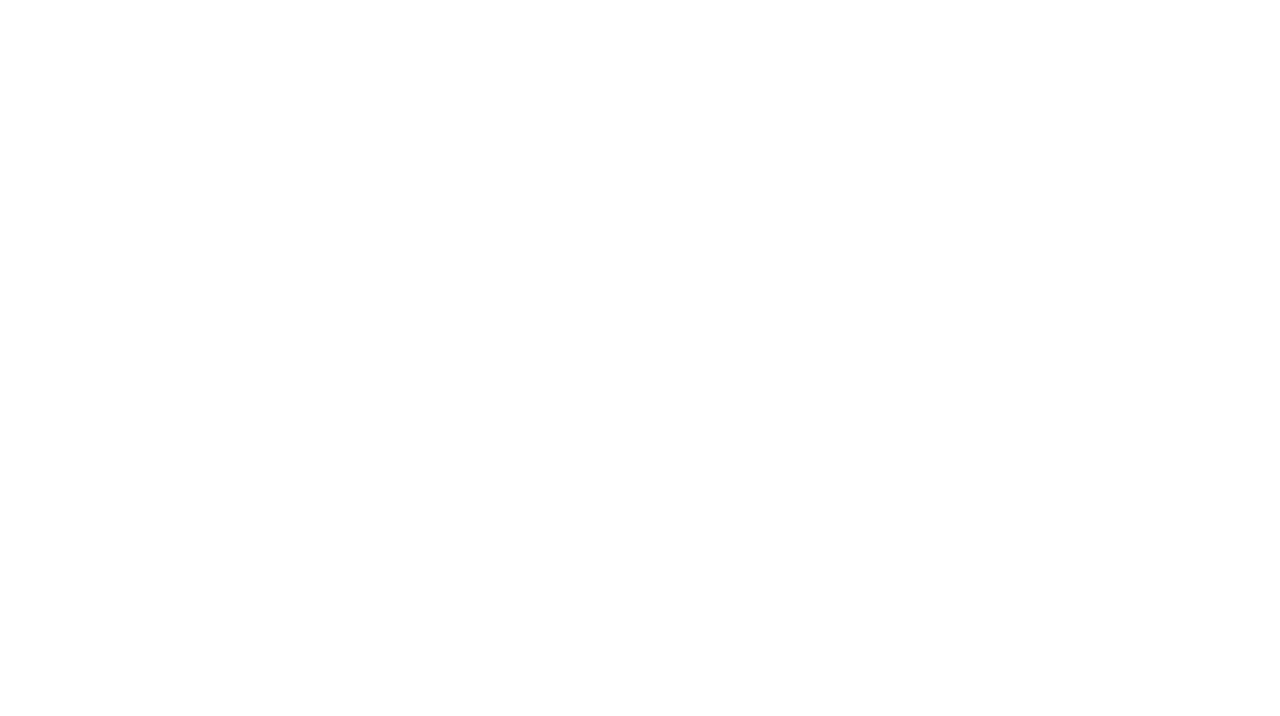
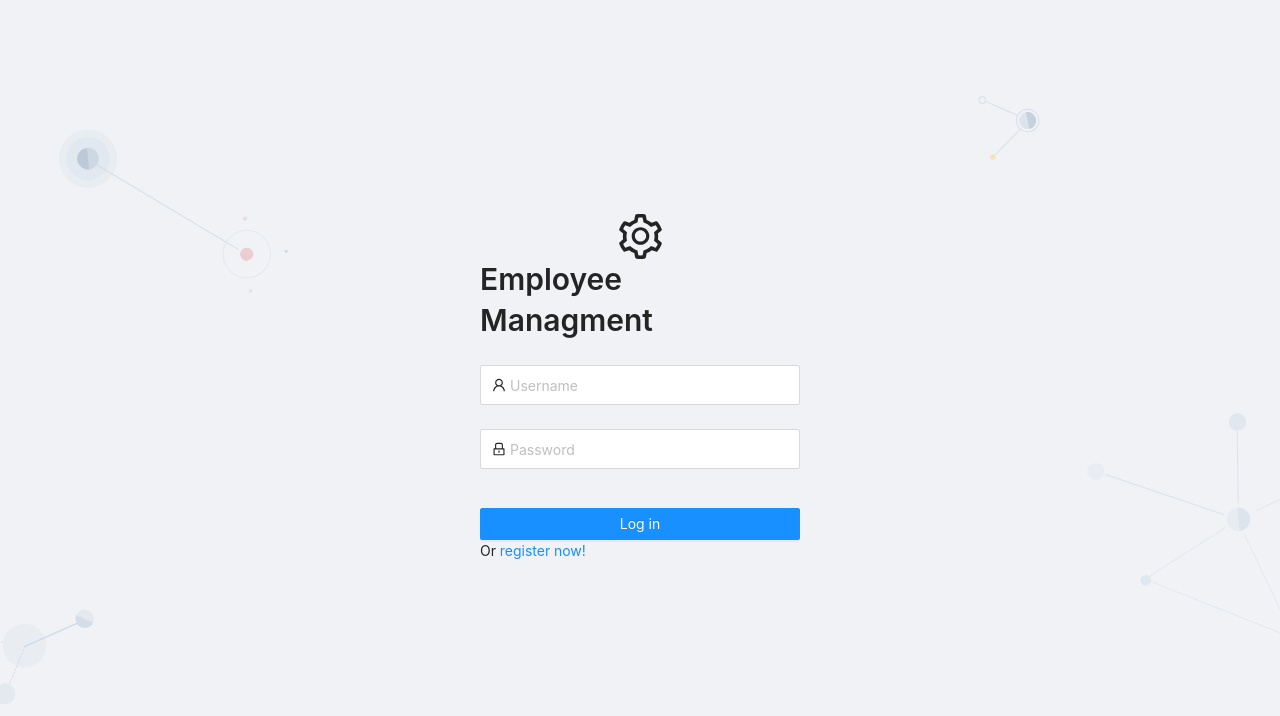
Before and after one commit to alirezaJvh/employee-front, a React (Create React App) app: page / in a window 1280 px wide. Shown: the top 716 px of the page. Built offline with nearby package versions, Linux system fonts and the light colour scheme.

Commit message:
style login page with ant design

```diff
--- a/src/index.js
+++ b/src/index.js
@@ -4,7 +4,8 @@ import { BrowserRouter as Router } from 'react-router-dom';
 import App from './App.jsx';
 import reportWebVitals from './reportWebVitals';
 import { AuthProvider } from './context/AuthContext';
-
+import 'antd/dist/antd.css'
+// eslint-disable-next-line no-undef
 const root = ReactDOM.createRoot(document.getElementById('root'));
 root.render(
     <React.StrictMode>
--- /dev/null
+++ b/src/pages/Login/Login.css
@@ -0,0 +1,31 @@
+/* #components-form-demo-normal-login .login-form {
+    max-width: 300px;
+  }
+#components-form-demo-normal-login .login-form-forgot {
+    float: right;
+}
+#components-form-demo-normal-login .ant-col-rtl .login-form-forgot {
+    float: left;
+}
+#components-form-demo-normal-login .login-form-button {
+    width: 100%;
+} */
+.pb-2 {
+    padding-bottom: 10px;
+}
+input {
+    height: 30px;
+}
+.login-wrapper {
+    width: 100%;
+    height: 100vh;
+    /* background-color: ; */
+    background: #f0f2f5 url('./../../assets/images/bg.svg') no-repeat center;
+}
+.login-form-button {
+    width: 100%;
+    margin-top: 15px;
+}
+.register {
+    color: #1890ff
+}
--- a/src/pages/Login/Login.jsx
+++ b/src/pages/Login/Login.jsx
@@ -1,61 +1,86 @@
-import { LockOutlined, UserOutlined } from '@ant-design/icons';
-import { Button, Form, Input } from 'antd';
-import React, { useState } from 'react'
+import { LockOutlined, UserOutlined, SettingOutlined } from '@ant-design/icons';
+import { Button, Form, Input, Col, Row, Typography } from 'antd';
+import React from 'react'
 import PropTypes from 'prop-types'
+import './Login.css'
 import { loginEmployee } from '../../services'
 function Login({ dispatch }) {
-    // const [username, setUsername] = useState()
-    // const [password, setPassword] = useState()
     // const [, forceUpdate] = useState({})
-    const [form] = Form.useForm()
+    // const [form] = Form.useForm()
+    const { Title } = Typography
+    // const onFinish = ({username, password}) => {
+    //     console.log(values)
+    // }
 
+    const handleSubmit = async ({username, password}) => {
+        try {
+            const payload = await loginEmployee({
+                username,
+                password,
+            })
+            if (payload.token) dispatch({ type: 'LOGIN', payload })
+        } catch (err) {
+            console.log(err)
+        }
+    }
     return (
-        <Form form={form} name='login'>
+        <Row justify='center'
+            align='middle'
+            className='login-wrapper'>
+            <Col span={6}>
+                <Row justify='center' className='pb-2'>
+                    <SettingOutlined
+                        style={{fontSize: '45px'}}
+                    />
+                    <Title level={2}>Employee Managment</Title>
+                </Row>
+                <Form
+                    name="normal_login"
+                    className="login-form"
+                    onFinish={handleSubmit}
+                >
                     <Form.Item
-                name='username'
+                        name="username"
                         rules={[
                             {
                                 required: true,
-                        message: 'Please input your username!'
-                    }
+                                message: 'Please input your Username!',
+                            },
                         ]}
                     >
-
+                        <Input
+                            placeholder="Username"
+                            prefix={<UserOutlined className="site-form-item-icon" />}
+                        />
+                    </Form.Item>
+                    <Form.Item
+                        name="password"
+                        rules={[
+                            {
+                                required: true,
+                                message: 'Please input your Password!',
+                            },
+                        ]}
+                    >
+                        <Input
+                            type="password"
+                            placeholder="Password"
+                            prefix={<LockOutlined className="site-form-item-icon" />}
+                        />
+                    </Form.Item>
+                    <Form.Item>
+                        <Button
+                            type="primary"
+                            htmlType="submit"
+                            className="login-form-button">
+                                Log in
+                        </Button>
+                        Or <span className='register'>register now!</span>
                     </Form.Item>
                 </Form>
-    )
-
-    // const handleSubmit = async e => {
-    //     try {
-    //         e.preventDefault()
-    //         const payload = await loginEmployee({
-    //             username,
-    //             password,
-    //         })
-    //         if (payload.token) dispatch({ type: 'LOGIN', payload })
-    //     } catch (err) {
-    //         console.log(err)
-    //     }
-    // }
-
-    // return(
-    //     <div className="login-wrapper">
-    //         <h1>Please Log In</h1>
-    //         <form onSubmit={handleSubmit}>
-    //             <label>
-    //                 <p>Username</p>
-    //                 <input type="text" onChange={e => setUsername(e.target.value)}/>
-    //             </label>
-    //             <label>
-    //                 <p>Password</p>
-    //                 <input type="password" onChange={e => setPassword(e.target.value)}/>
-    //             </label>
-    //             <div>
-    //                 <button type="submit">Submit</button>
-    //             </div>
-    //         </form>
-    //     </div>
-    // )
+            </Col>
+        </Row>
+    );
 }
 
 Login.propTypes = {
```
Lines whose indentation alone changed are shown as unchanged.
